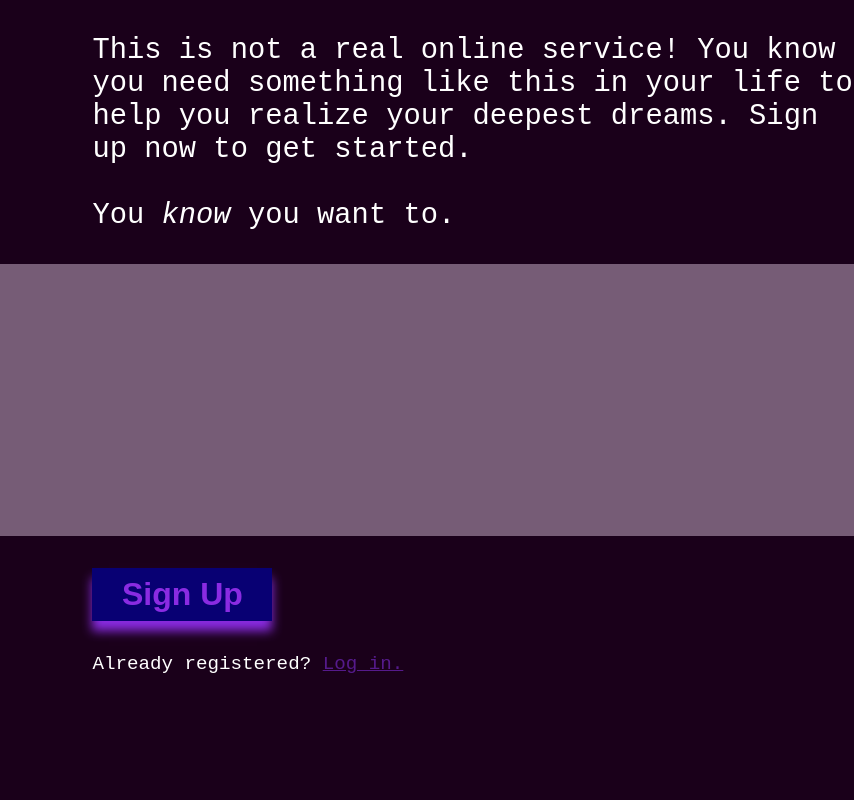
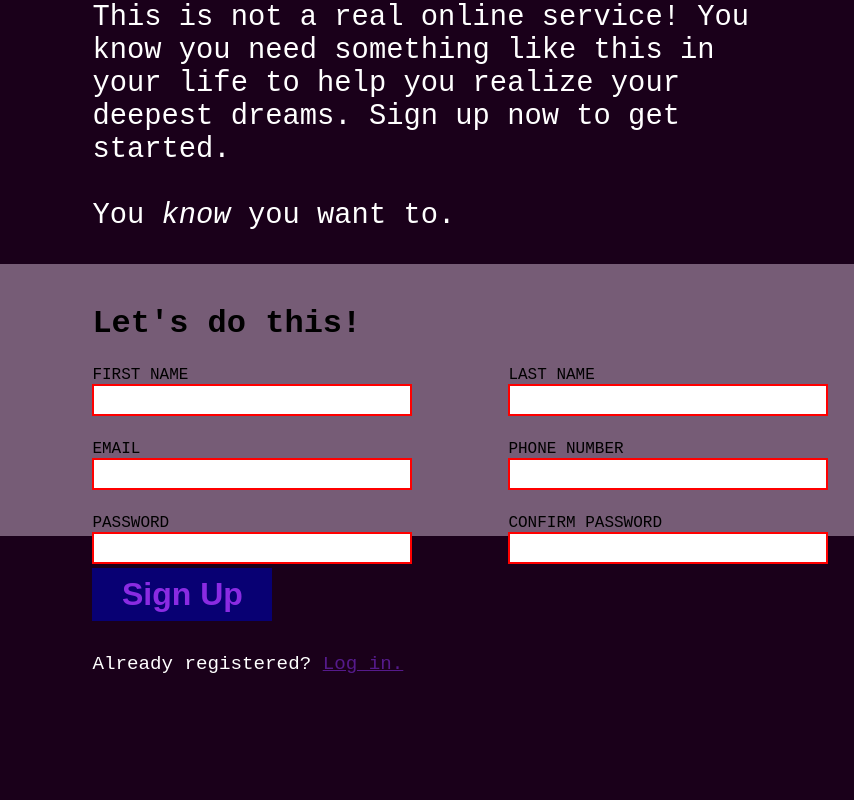
Before and after one commit to atr00/Project-Sign-Up-Form, a plain HTML site: page index.html in a window 1280 px wide. Shown: the full height of the page, 426-1280 px from the left. Drawn offline with Linux system fonts and the light colour scheme.

Commit message:
Implemented the form

```diff
--- a/index.html
+++ b/index.html
@@ -5,7 +5,8 @@
     <meta http-equiv="X-UA-Compatible" content="IE=edge">
     <meta name="viewport" content="width=device-width, initial-scale=1.0">
     <title>Sign Up to the New World!</title>
-    <link rel="stylesheet" href="style.css  ">
+    <link rel="stylesheet" href="style.css">
+    <script src="script.js" defer></script>
 </head>
 <body>
     <div id="left-banner">
@@ -26,7 +27,43 @@
                 You <em>know</em> you want to.
             </p>
         </div>
-        <form action="#" id="sign-up-form">
+        <form action="www.google.com" id="sign-up-form">
+            <div id="inner-form">
+                <h1>Let's do this!</h1>
+                <ul>
+                    <li>
+                        <div class="flex-vertical">
+                            <label for="first-name">FIRST NAME</label>
+                            <input type="text" name="first-name" required>
+                        </div>
+                        <div class="flex-vertical">
+                            <label for="last-name">LAST NAME</label>
+                            <input type="text" name="last-name" required>
+                        </div>
+                    </li>
+                    <li>
+                        <div class="flex-vertical">
+                            <label for="email">EMAIL</label>
+                            <input type="email" name="email" required>
+                        </div>
+                        <div class="flex-vertical">
+                            <label for="phone">PHONE NUMBER</label>
+                            <input type="tel" name="phone" required>
+                        </div>
+                    </li>
+                    <li>
+                        <div class="flex-vertical">
+                            <label for="password">PASSWORD</label>
+                            <input type="password" name="password1" id="password1" required>
+                            <span id="password1-error" class="error-message"></span>
+                        </div>
+                        <div class="flex-vertical">
+                            <label for="confirm">CONFIRM PASSWORD</label>
+                            <input type="password" name="password2" id="password2" required>
+                        </div>
+                    </li>
+                </ul>
+            </div>
 
         </form>
         <div id="form-footer">
--- a/script.js
+++ b/script.js
@@ -0,0 +1,24 @@
+const passwordInput1 = document.getElementById("password1");
+const passwordInput2 = document.getElementById("password2");
+const passwordError1 = document.getElementById("password1-error");
+
+passwordInput1.addEventListener("input", validatePassword);
+passwordInput2.addEventListener("input", validatePassword);
+
+function validatePassword() {
+    const password1 = passwordInput1.value;
+    const password2 = passwordInput2.value;
+
+    // check if the passwords are equal
+    if (password1 !== password2) {
+        // if they are not equal, display an error message
+        passwordInput1.setCustomValidity("Passwords do not match.");
+        passwordInput2.setCustomValidity("Passwords do not match.");
+        passwordError1.textContent = "Passwords do not match";
+    } else {
+        // if they are equal, clear the error message
+        passwordInput1.setCustomValidity("");
+        passwordInput2.setCustomValidity("");
+        passwordError1.textContent = "";
+    }
+}
--- a/style.css
+++ b/style.css
@@ -7,7 +7,7 @@
 :root {
     --left-banner-width: 33vw;
     --form-height: 34vh;
-    --left-margin: 96px;
+    --side-margin: 96px;
     font-family: 'Courier New', Courier, monospace;
 }
 
@@ -82,12 +82,15 @@ body {
     height: calc(0.5 * (100vh - var(--form-height)));
     display: flex;
     flex-direction: column;
-    padding-left: var(--left-margin);
+    padding-left: var(--side-margin);
+    padding-right: var(--side-margin);
 }
 
 form {
     background-color: rgba(255, 230, 255, 0.4);
     height: var(--form-height);
+    padding: 24px var(--side-margin);
+    position: relative;
 }
 
 #signupBtn {
@@ -98,6 +101,9 @@ form {
     color:rgba(138, 43, 226, 1);
     font-weight: bolder;
     font-size: 2rem;
+}
+
+#signupBtn:hover {
     box-shadow: 0px 10px 10px rgba(138, 43, 226, 1);
 }
 
@@ -106,3 +112,57 @@ form {
     color: white;
     font-size: 1.2rem;
 }
+
+#inner-form {
+    position: absolute;
+    top: 15%;
+}
+
+ul {
+    list-style-type: none;
+}
+
+li {
+    display: flex;
+    gap: var(--side-margin);
+    margin: 24px 0px;
+}
+
+label {
+    display: block;
+}
+
+input {
+    width: 20rem;
+    height: 2rem;
+    padding: 4px 12px;
+}
+
+input:focus {
+    outline: none;
+    border: 2px solid rgba(138, 43, 226, 1);
+}
+
+input:invalid {
+    outline: none;
+    border: 2px solid red;
+}
+
+input:valid {
+    outline: none;
+    border: 2px solid rgba(0, 0, 153, 0.7);
+}
+
+
+.flex-vertical {
+    display: flex;
+    flex-direction: column;
+    justify-content: flex-start;
+
+}
+
+.error-message {
+    color: red;
+    font-size: 14px;
+    margin-top: 5px;
+}
```
